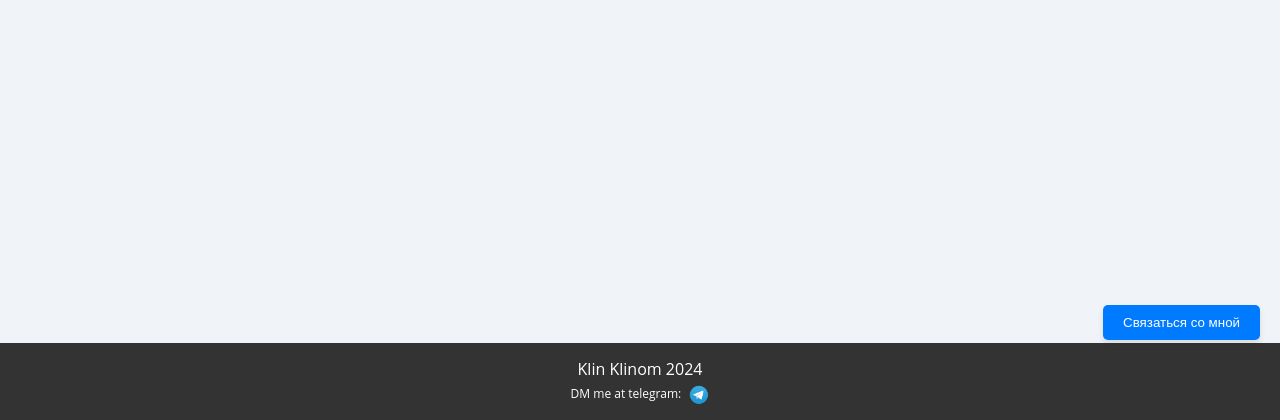
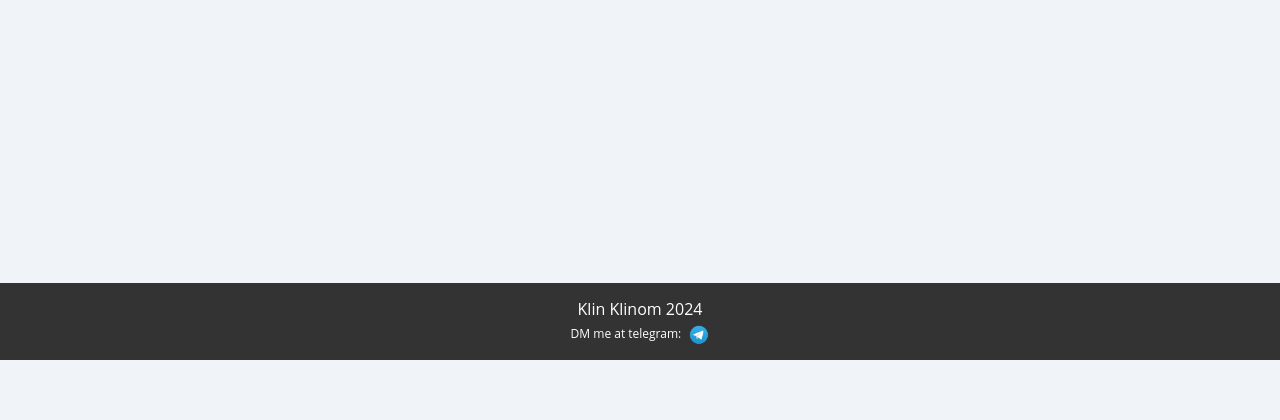
Before and after one commit to yaneivan/klin_klinom_v3, a Flask app: page /projects in a window 1280 px wide. Shown: the part 440-860 px from the top of the page. Run offline with Flask 3, Linux system fonts and the light colour scheme; the visitor is signed in with stand-in values (Sample User, id 1); data comes from the database, SQL or seed files in the repository; data that the repository does not hold is empty.

Commit message:
add requirements, fix footer

```diff
--- /dev/null
+++ b/requirements.txt
@@ -0,0 +1,6 @@
+flask
+flask_rangerequest
+flask_cors
+apscheduler
+mutagen
+openpyxl
--- a/static/css/styles.css
+++ b/static/css/styles.css
@@ -470,7 +470,7 @@ body {
 
 /* Footer Styles */
 .footer {
-    position:absolute;
+    position:fixed  ;
     bottom: 0;
     width: 100%;
     background-color: #333;
--- a/templates/projects.html
+++ b/templates/projects.html
@@ -3,27 +3,6 @@
 {% block title %} Projects - Klin Klinom v2 {% endblock %}
 
 {% block content %}
-    <style>
-        .contact-me-button {
-            position: fixed;
-            bottom: 20px;
-            right: 20px;
-            background-color: #007BFF;
-            color: white;
-            border: none;
-            padding: 10px 20px;
-            border-radius: 5px;
-            cursor: pointer;
-            box-shadow: 0 4px 6px rgba(0, 0, 0, 0.1);
-            z-index: 1000;
-            transition: background-color 0.3s ease;
-        }
-
-        .contact-me-button:hover {
-            background-color: #0056b3;
-        }
-    </style>
-
     <script>
         function updateStatus(projectId) {
             const statusElement = document.querySelector(`.project[data-id="${projectId}"] .status`);
@@ -174,6 +153,4 @@
             </form>
         </div>
     </div>
-
-    <button class="contact-me-button">Связаться со мной</button>
 {% endblock %}
```
